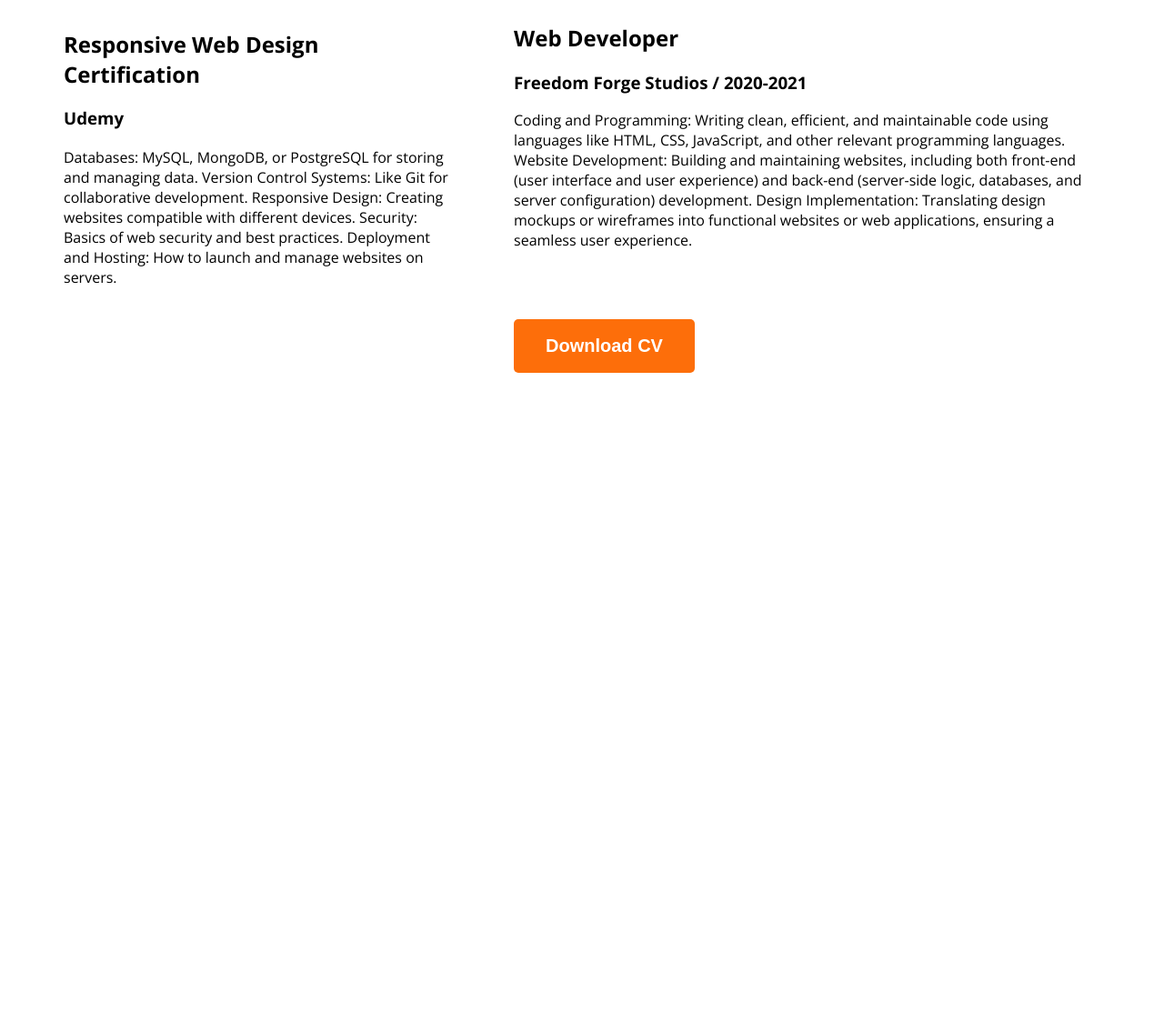
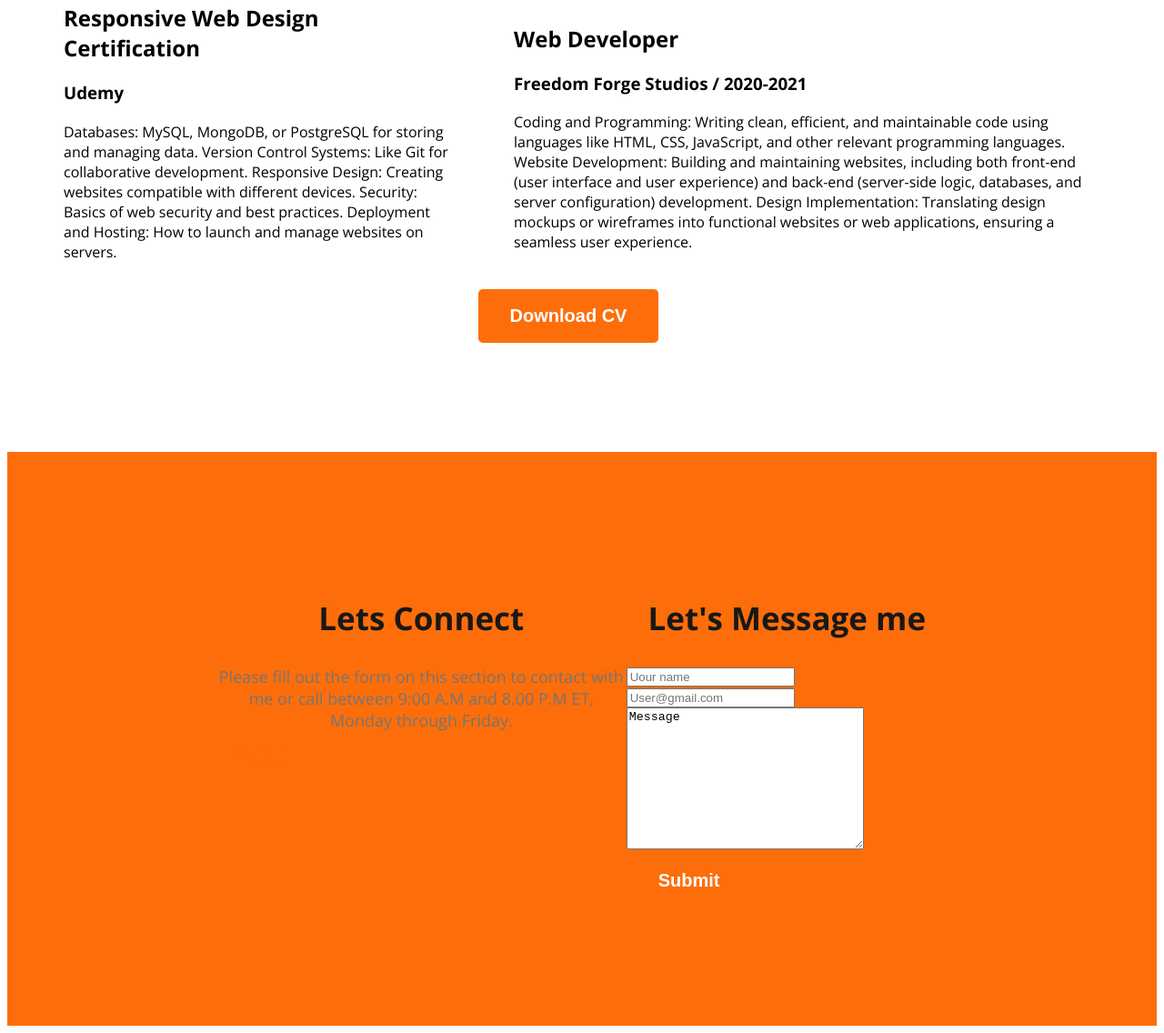
Before and after one commit to Jaynab94/developer-portfolio-jaynab, a plain HTML site: page index.html in a window 1280 px wide. Shown: the part 2742-3878 px from the top of the page at 91% size. Before the commit the page ends 3290 px from the top, so only its background shows below. Drawn offline with nearby package versions, Linux system fonts and the light colour scheme.

Commit message:
footer section

```diff
--- a/index.html
+++ b/index.html
@@ -208,9 +208,14 @@
 
                     </div>
 
-                    <button id="last-button" class="btn-button">Download CV</button>
 
                 </div>
+
+
+            </div>
+            <div class="last-button">
+                <button class="btn-button">Download CV</button>
+            </div>
 
 
 
@@ -221,9 +226,48 @@
 
     </main>
 
+    <!-- footer section -->
+
     <footer>
 
 
+
+        <div class="footer-container">
+            <h2 class="section-title">Lets Connect</h2>
+            <p class="about-description-section">Please fill out the form on this section to contact with me or call
+                between 9:00 A.M and 8.00 P.M ET, Monday through Friday.
+            </p>
+
+            <div class="social-link">
+                <img src="images/icons/facebook.png" alt="">
+                <img src="images/icons/twitter.png" alt="">
+                <img src="images/icons/twitter.png" alt="">
+            </div>
+
+
+        </div>
+
+
+
+
+
+
+        <div>
+            <h2 class="section-title">Let's Message me</h2>
+
+                <input type="text" placeholder="Uour name" name="" id="">
+                <input type="email" placeholder="User@gmail.com" name="" id="">
+
+                <textarea name="" id="" cols="30" rows="10">Message</textarea>
+                <input class="btn-button" type="submit" value="Submit">
+
+
+
+
+        </div>
+
+
+        </section>
     </footer>
 
 </body>
--- a/style/style.css
+++ b/style/style.css
@@ -280,7 +280,7 @@ main {
 }
 
 .resume-title {
-    margin-bottom: 10px;
+    git margin-bottom: 10px;
 }
 
 .resume-education-institute {
@@ -292,10 +292,22 @@ main {
 }
 
 .resume-description {
-    margin-bottom: 60px;
+    margin-bottom: 30px;
 }
 
-#last-button {
-    margin-top: 60px;
-    margin-bottom: 130px;
+
+.last-button {
+
+    text-align: center;
+
 }
+
+/* footer section design */
+
+
+footer {
+    display: flex;
+    background: #FD6E0A;
+    padding: 130px 230px;
+    margin-top: 120px;
+}
```
